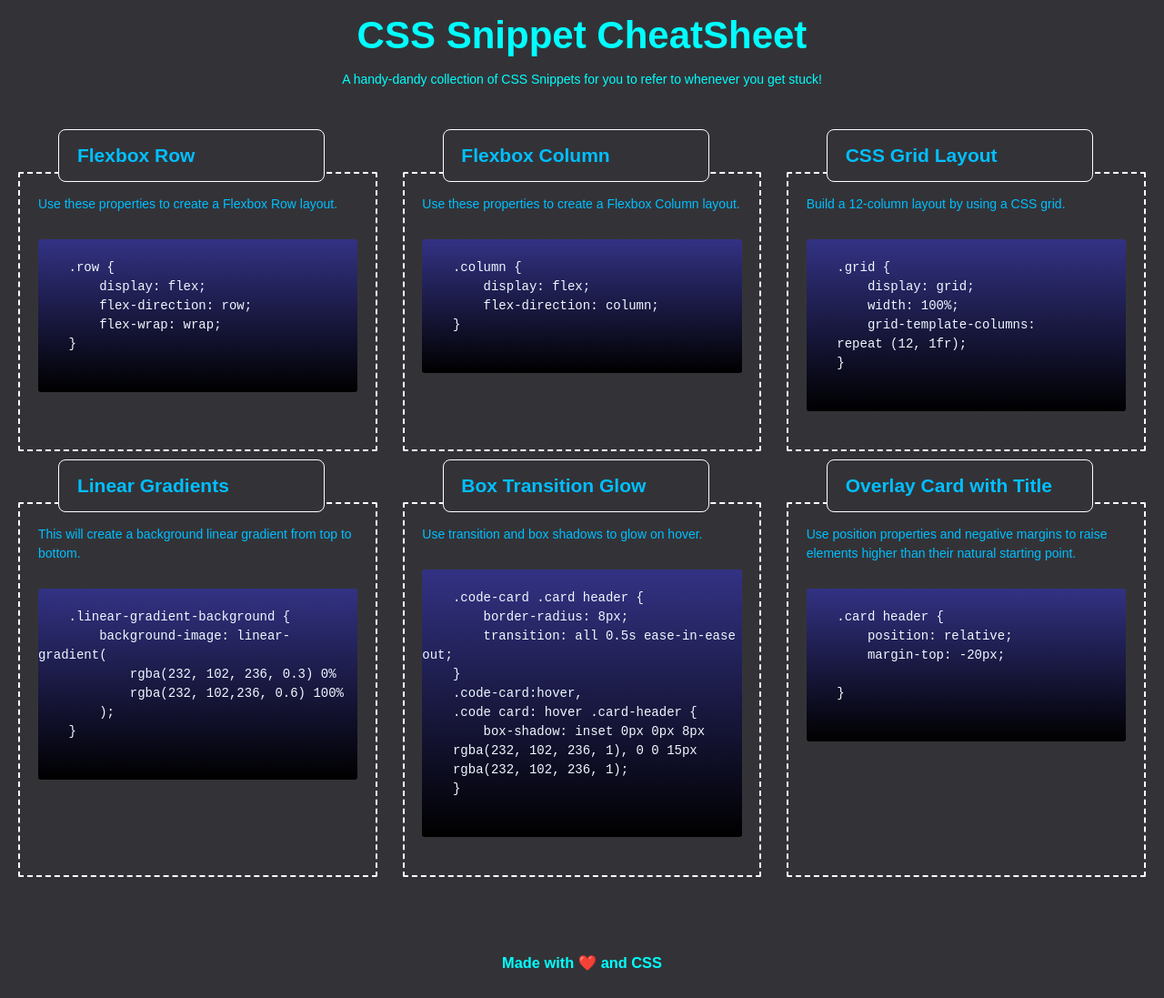
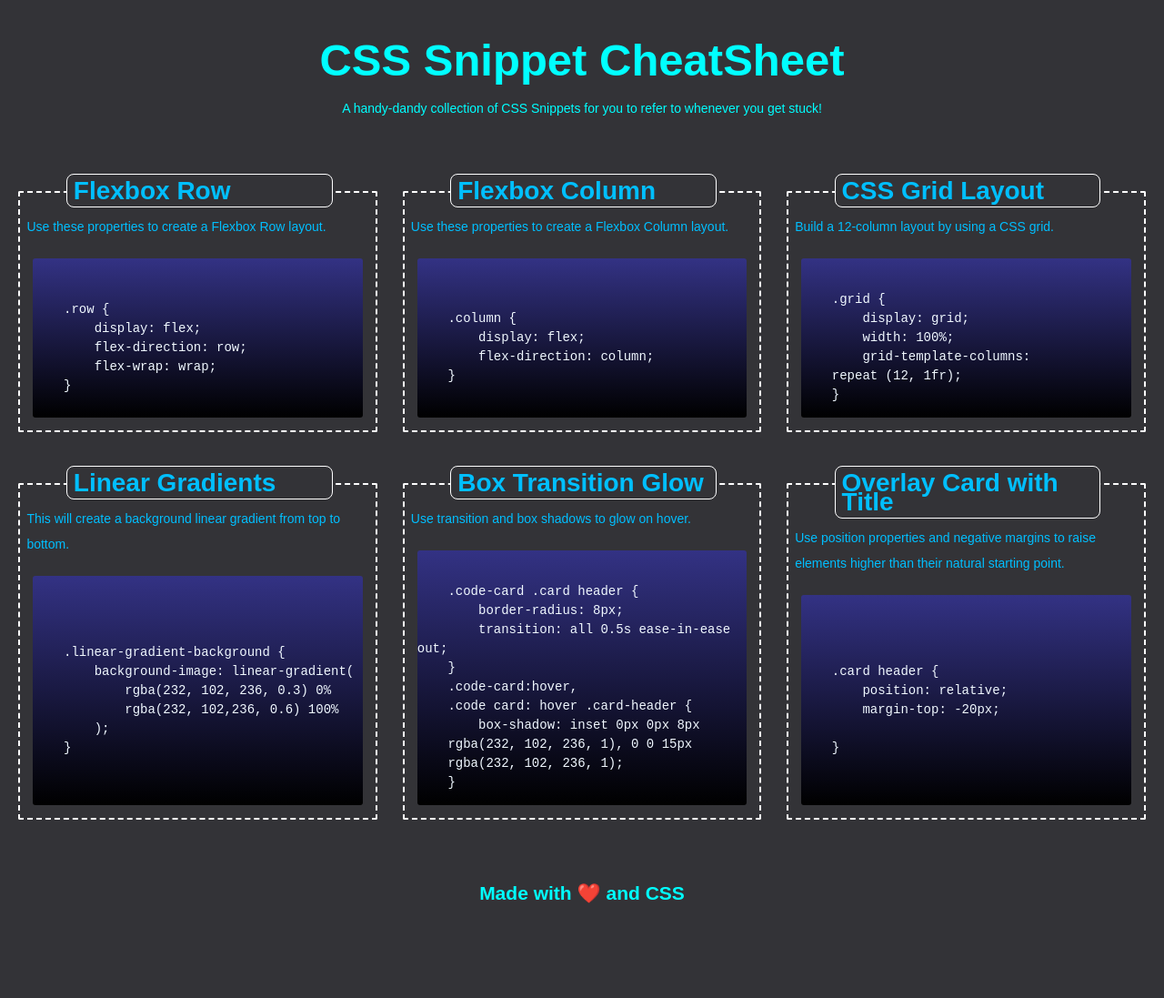
Before and after one commit to jazzberriess/flex-box, a plain HTML site: page index.html in a window 1280 px wide. Shown: the whole page at 91% size. After the commit the page ends 1020 px from the top, so only its background shows below. Drawn offline with Linux system fonts and the light colour scheme.

Commit message:
fixing up .code-snippet classes for flexbox

```diff
--- a/assets/style.css
+++ b/assets/style.css
@@ -12,6 +12,8 @@
 
 * {
     box-sizing: border-box;
+    margin: 0;
+    padding: 0;
 }
 
 html {
@@ -21,12 +23,18 @@ html {
 
 header {
     text-align: center;
-    margin-bottom: 6%;
+    /* margin-bottom: 6%; */
     color: var(--aqua);
+    margin: 2rem;
+    padding: 2rem;
 }
 
 header h1{
-    font-size: 3rem;
+    font-size: 3.5rem;
+}
+
+header p {
+    margin-top: 2rem;
 }
 
 body {
@@ -36,10 +44,24 @@ body {
     line-height: 1.5rem;
 }
 
+p {
+    line-height: 2rem;
+    margin: 0.5rem;
+}
+
+h2 {
+    font-size: 2rem;
+}
+
+h3 {
+    font-size: 1.5rem;
+}
+
 /* set the flex for the entire page that encloses the individual flex containers */
 
 section.contents {
-    /* Just so I can see the bounding edges - border: 1px solid yellow; */
+    /* Just so I can see the bounding edges -  */
+    /* border: 1px solid yellow; */
     display: flex;
     flex-wrap: wrap;
     flex-direction: row;
@@ -49,9 +71,10 @@ section.contents {
 }
 
 div.bounding-box {
-    /* Just so I can see the bounding edges - border: 2px solid cyan; */
+    /* Just so I can see the bounding edges - */
+    /* border: 2px solid cyan; */
     flex: 1 0 100%;
-    /* max-height: 100%; */
+    max-height: 100%;
     margin-bottom: 4rem;
     width: 100%;
 }
@@ -63,6 +86,11 @@ div.card-container {
     border-radius: 2px;
     margin: 1rem;
     min-height: 100%;
+    display: flex;
+    flex-wrap: wrap;
+    flex: 1 0 100%;
+    flex-direction: column;
+
 }
 
 /* card titles */
@@ -71,17 +99,29 @@ div.card-header {
     border: 1px solid var(--white);
     background-color: #333337;
     border-radius: 8px;
+    height: fit-content;
+    /* flex: 0 0 75%; */
     width: 75%;
-    margin-top: -3.5rem;
-    margin-left: 3rem;
-    padding-left: 5%;
-    padding-right: 5%;
+    margin-top: -1.5rem;
+    margin-left: 3.6rem;
+    padding: 0.5rem;
+    /* min-height: 100%; */
+
 }
 
 /* set the hover and transition in/out for the container and header*/
 
+/* div.card-container:hover,
+div.card-header:hover {
+    box-shadow: inset 0px 0px 8px
+    rgb(38, 241, 255), 0 0 15px
+    rgba(38, 241, 255, 1);
+    border-radius: 10px;
+    transition: all 3s ease-in-out;
+} */
+
 div.card-container:hover,
-div.card-header:hover {
+div.card-container:hover div.card-header {
     box-shadow: inset 0px 0px 8px
     rgb(38, 241, 255), 0 0 15px
     rgba(38, 241, 255, 1);
@@ -91,24 +131,40 @@ div.card-header:hover {
 
 /* stying for the individual cards - the stuff INSIDE the indivudal flex containers*/
 
-div.card {
-    padding-left: 5%;
-    padding-right: 5%;
+/* div.card {
+    padding-top: 0.5rem;
+    padding-left: 1.5rem;
+    padding-right: 1.5rem;
+    padding-bottom: 1rem;
+    width: 100%;
     display: flex;
     flex-direction: column;
-    flex: 1;
+    flex: 1 0 100%;
+    min-height: 100%;
 
-}
+} */
+
+/* div.card p {
+    margin: 1rem;
+} */
 
 /* styling for code snippets */
 
-pre {
-    /* Just so I can see the bounding edges - border: 2px solid hotpink; */
+pre.code-snippet {
+    /* Just so I can see the bounding edges -  */
+    /* border: 2px solid hotpink; */
     background: linear-gradient(#333284, #000000);
+    font-family: monospace;
     color:aliceblue;
     border-radius: 3px;
-    flex: 1;
+    margin: 1rem;
+    display:flex;
+    flex-direction: row;
+    flex: 1 0 90%;
     align-items: center;
+    /* min-height: 300px; */
+    /* flex: 1;
+    align-items: space-evenly; */
 
 /* thank you stackoverflow for this soulution to wrap the code snippet within its container */
         white-space: pre-wrap;
@@ -118,8 +174,7 @@ pre {
 
 footer {
     text-align: center;
-    margin-top: 3rem;
-    margin-bottom: 2rem;
+    padding: 2rem;
     color:var(--aqua);
 }
 
--- a/index.html
+++ b/index.html
@@ -5,10 +5,12 @@
     <meta charset="UTF-8">
     <meta http-equiv="X-UA-Compatible" content="IE=edge">
     <meta name="viewport" content="width=device-width, initial-scale=1.0">
-    <!-- <link href="./assets/reset.css" rel="stylesheet"> -->
+    <link href="./assets/reset.css" rel="stylesheet">
     <link href="./assets/style.css" rel="stylesheet">
-    <title>Document</title>
+    <title>CSS Snippet CheatSheet</title>
 </head>
+
+<body>
     <header>
         <h1>CSS Snippet CheatSheet</h1>
         <p>A handy-dandy collection of CSS Snippets for you to refer to whenever you get stuck!</p>
@@ -23,9 +25,8 @@
                     <div class="card-header">
                         <h2>Flexbox Row</h2>
                     </div>
-                <div class="card">
                     <p>Use these properties to create a Flexbox Row layout.</p>
-                    <pre>
+                    <pre class="code-snippet">
                     <code>
     .row {
         display: flex;
@@ -36,16 +37,14 @@
         </pre>
                 </div>
             </div>
-        </div>
             <!-- Second card -->
             <div class="bounding-box">
                 <div class="card-container">
                     <div class="card-header">
                         <h2>Flexbox Column</h2>
                     </div>
-                <div class="card">
                     <p>Use these properties to create a Flexbox Column layout.</p>
-                    <pre>
+                    <pre class="code-snippet">
                     <code>
     .column {
         display: flex;
@@ -55,16 +54,14 @@
         </pre>
                 </div>
             </div>
-        </div>
             <!-- Third card -->
             <div class="bounding-box">
                 <div class="card-container">
                     <div class="card-header">
                         <h2>CSS Grid Layout</h2>
                     </div>
-                <div class="card">
                     <p>Build a 12-column layout by using a CSS grid.</p>
-                    <pre>
+                    <pre class="code-snippet">
                     <code>
     .grid {
         display: grid;
@@ -76,16 +73,14 @@
         </pre>
                 </div>
             </div>
-        </div>
             <!-- Fourth card -->
             <div class="bounding-box">
                 <div class="card-container">
                     <div class="card-header">
                         <h2>Linear Gradients</h2>
                     </div>
-                <div class="card">
                     <p>This will create a background linear gradient from top to bottom.</p>
-                    <pre>
+                    <pre class="code-snippet">
                     <code>
     .linear-gradient-background {
         background-image: linear-gradient(
@@ -97,7 +92,6 @@
         </pre>
                 </div>
             </div>
-        </div>
 
             <!-- Fifth card -->
             <div class="bounding-box">
@@ -105,9 +99,8 @@
                     <div class="card-header">
                         <h2>Box Transition Glow</h2>
                     </div>
-                <div class="card">
                     <p>Use transition and box shadows to glow on hover.</p>
-                    <pre>
+                    <pre class="code-snippet">
                     <code>
     .code-card .card header {
         border-radius: 8px;
@@ -123,18 +116,16 @@
         </pre>
                 </div>
             </div>
-        </div>
             <!-- Sixth card -->
             <div class="bounding-box">
                 <div class="card-container">
                     <div class="card-header">
                         <h2>Overlay Card with Title</h2>
                     </div>
-                <div class="card">
                     <p>Use position properties and negative margins to raise elements higher than their natural starting
                         point.
                     </p>
-                    <pre>
+                    <pre class="code-snippet">
                     <code>
     .card header {
         position: relative;
@@ -145,12 +136,10 @@
         </pre>
                 </div>
             </div>
-        </div>
 
         </section>
     </main>
 
-<body>
     <footer>
         <h3>Made with <span role="img" aria-label="heart">❤️</span> and CSS</h3>
     </footer>
```
Also changed, not shown: 1 other file. Lines whose indentation alone changed are shown as unchanged.
